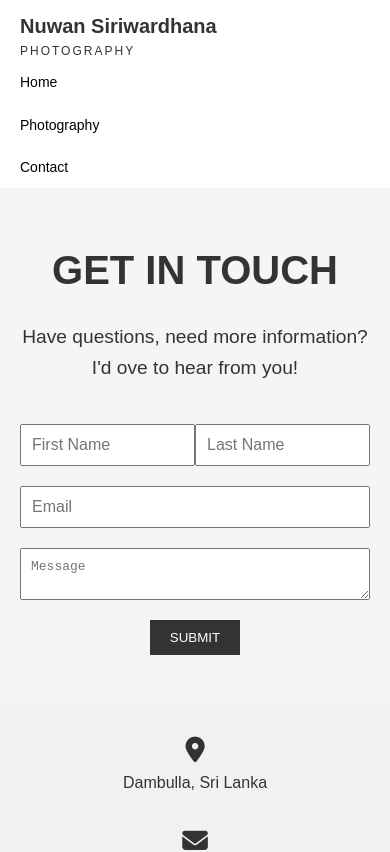
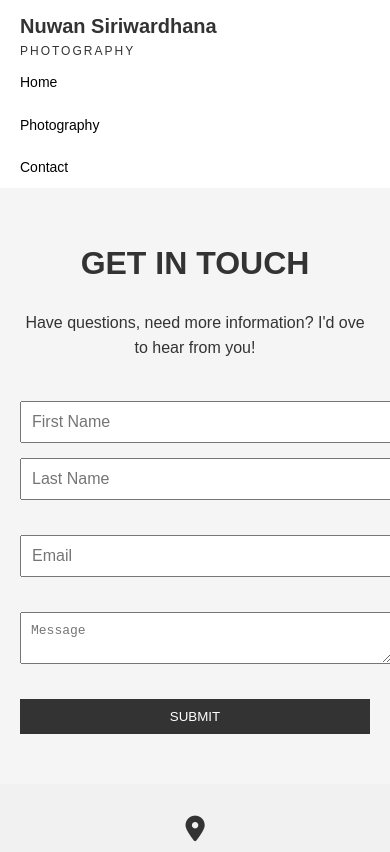
Before and after one commit to rankothnc/NSPhotography, a React (Create React App) app in the folder photography-portfolio/: page /contact in a window 390 px wide. Shown: the top 852 px of the page. Built offline with nearby package versions, Linux system fonts and the light colour scheme; a small style sheet from the web is missing.

Commit message:
contact page responsive

```diff
--- a/photography-portfolio/src/assets/styles/contact.css
+++ b/photography-portfolio/src/assets/styles/contact.css
@@ -49,3 +49,27 @@ button[type="submit"]{
 button[type="submit"]:hover {
     background-color: #555;
 }
+
+@media screen and (max-width: 768px) {
+    .form-group {
+        flex-direction: column;
+    }
+
+    .form-group input,
+    .form-group textarea {
+        width: 100%;
+        margin-bottom: 15px;
+    }
+
+    button[type="submit"] {
+        width: 100%;
+    }
+
+    h1 {
+        font-size: 2em;
+    }
+
+    p {
+        font-size: 1em;
+    }
+}
```
